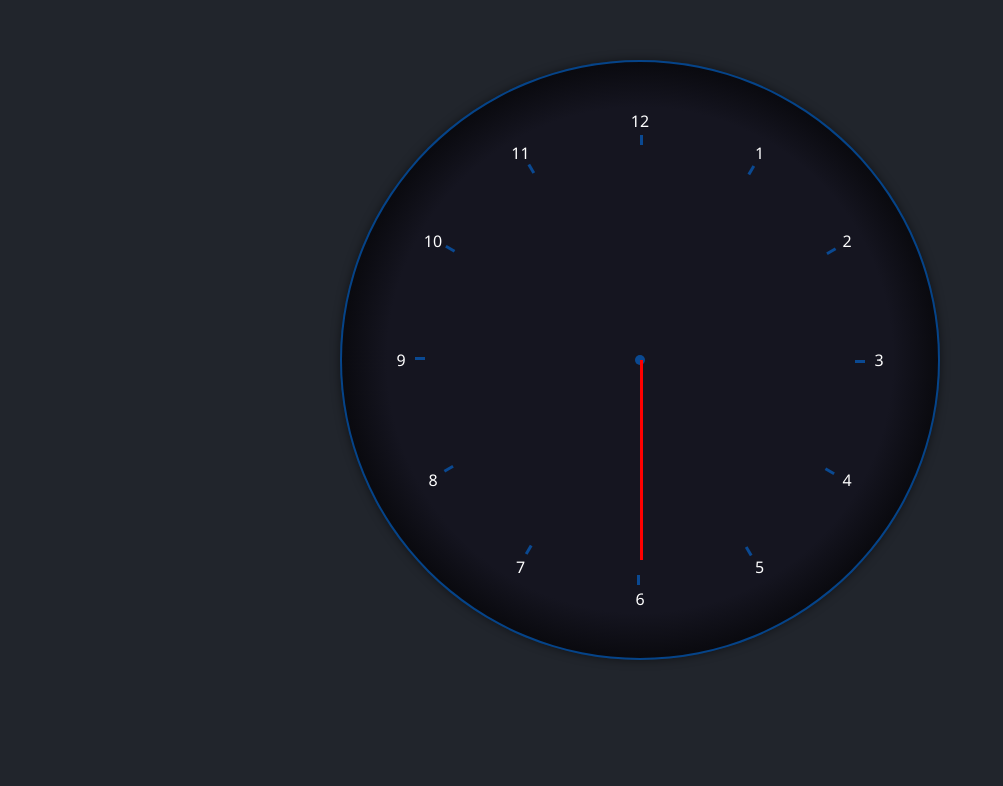
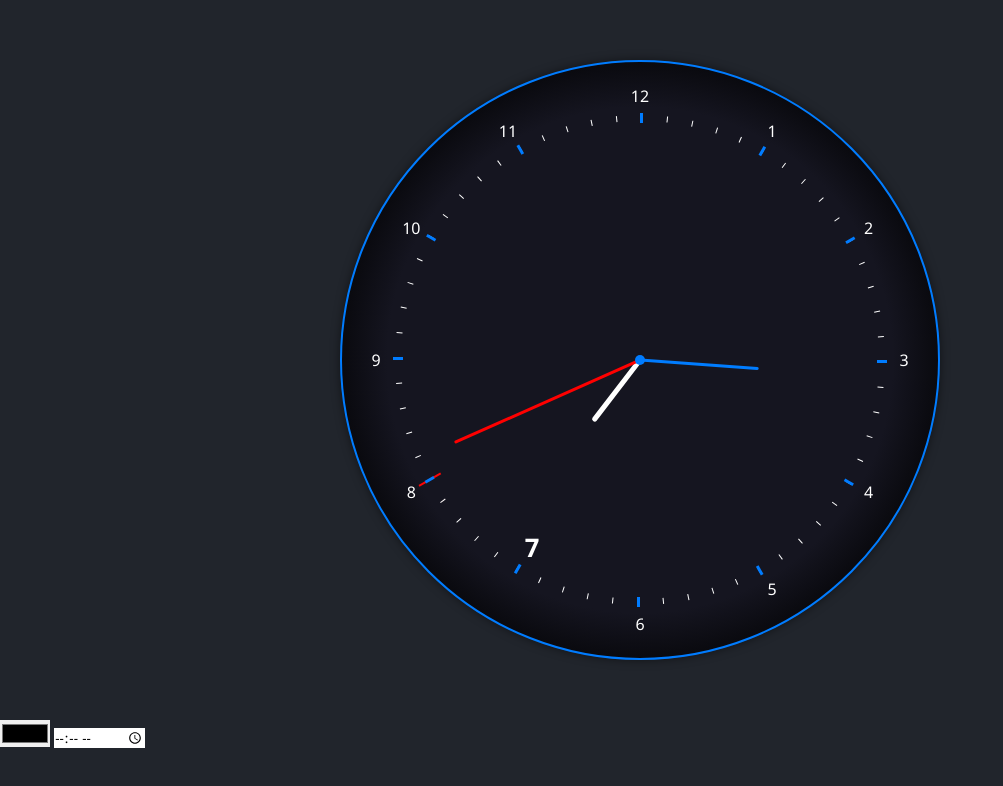
Before and after one commit to tanbir5555/analog-clock, a plain HTML site: page index.html in a window 1280 px wide. Shown: the whole page, without its empty margins (0-1003 px from the left). Drawn offline with Linux system fonts and the light colour scheme.

Commit message:
fully functional

```diff
--- a/index.html
+++ b/index.html
@@ -12,7 +12,8 @@
 
     </div>
 
-
+<input type="color"  onchange="changeTheme(this)">
+<input type="time" onchange="setAlarm(this)">
     <script src="js/js.js"></script>
     <script src="js/clock.js"></script>
 </body>
--- a/js/clock.js
+++ b/js/clock.js
@@ -1,13 +1,24 @@
 let container=s("#clockContainer")
 
-colorTheme="#007cff82"
-
+let colors={
+    colorTheme:'#007cff'
+}
+function changeTheme(color){
+    colors.colorTheme=color.value
+    console.log(color.value)
+    // s("body").style.background=  colors.colorTheme
+    Clock()
+}
 let clockCircle=cr("div")
-clockCircle.setAttribute("style","width:600px;height:600px;border-radius:50%;background:radial-gradient(#151520,#151520,#151520,#151520,#000,#000);box-shadow:0px 0px 10px rgba(0,0,0,0.50);border:2px solid "+colorTheme+";position:relative;")
+let clockCentralDot=cr("div");
+function Clock() {
 
 
-let clockCentralDot=cr("div");
-clockCentralDot.setAttribute("style","width:10px;height:10px;border-radius:50%;background:"+colorTheme+";position:absolute;left:50%;top:50%;transform:translate(-50%,-50%)")
+clockCircle.setAttribute("style","width:600px;height:600px;border-radius:50%;background:radial-gradient(#151520,#151520,#151520,#151520,#000,#000);box-shadow:0px 0px 10px rgba(0,0,0,0.50);border:2px solid "+colors.colorTheme+";position:relative;")
+
+
+
+clockCentralDot.setAttribute("style","width:10px;height:10px;border-radius:50%;background:"+colors.colorTheme+";position:absolute;left:50%;top:50%;transform:translate(-50%,-50%)")
 
 
 //numbers inside clock
@@ -18,14 +29,24 @@ for(let clockNumber=0;clockNumber<12;clockNumber++){
     innerDiv.innerHTML=clockNumber+1
     innerDiv.style.transform="rotate(-"+(clockNumber+1)*30 +"deg)"
     let hiFen=cr('div');
-    hiFen.setAttribute("style", "width:3px;height:10px;background:"+colorTheme+";position:absolute;left:50%;top:5%");
+    setInterval(() => {
+        let date=new Date()
+        hourTime=[0,1,2,3,4,5,6,7,8,9,10,11,12,1,2,3,4,5,6,7,8,9,10,11,12]
+        if(hourTime[date.getHours()]===(clockNumber+1)){
+            innerDiv.style.transform="rotate(-"+(clockNumber+1)*30 +"deg)"+" scale(1.6)"
+            innerDiv.style.fontWeight=600;
+            innerDiv.style.padding="3rem"
+            // innerDiv.style.color=colors.colorTheme
+        }
+    }, 1000);
+    hiFen.setAttribute("style", "width:3px;height:10px;background:"+colors.colorTheme+";position:absolute;left:50%;top:5%");
     // hiFen.style.transform="rotate(-"+(clockNumber+1)*30 +"deg)"
     clockNumberBody.appendChild(hiFen)
     clockNumberBody.appendChild(innerDiv)
     // clockNumberBody.innerHTML=`<div>${clockNumber+1}</div>`
     let deg=(clockNumber+1)*30
 
-    clockNumberBody.setAttribute("style","width:500px;height:500px;text-align:center;transform: translate(-50%,-50%);position:absolute;left:50%;top:50%;")
+    clockNumberBody.setAttribute("style","width:550px;height:550px;text-align:center;transform: translate(-50%,-50%);position:absolute;left:50%;top:50%;z-index:100000000000000")
     clockNumberBody.style.transform="translate(-50%,-50%) rotate("+deg+"deg)"
 
     clockCircle.appendChild(clockNumberBody)
@@ -37,47 +58,119 @@ for(let clockNumber=0;clockNumber<12;clockNumber++){
 
 // clock rotate part
 
-// let hourMark=cr("div")
+let hourMark=cr("div")
+let HMark=cr('div')
+hourMark.setAttribute("style", "width:100%;height:100%;position:absolute;background:#ffff5500")
+HMark.setAttribute("style", "width:5px;height:78px;background:#fff;position:absolute;left:50%;top:37%;z-index:1000;transform:translate(-50%, 0%);border-radius:50px")
+hourMark.appendChild(HMark)
 
 
-// hourMark.setAttribute("style", "width:5px;height:75px;background:#fff;position:absolute;left:50%;top:50%;z-index:1000;transform:translate(-50%,-100%)")
-
-
-// let minMark=cr("div")
-
-
-// minMark.setAttribute("style", "width:4px;height:100px;background:#fff;position:absolute;left:50%;top:50%;z-index:1000;transform:translate(-50%,-100%)")
-
+let MinMark=cr("div")
+let MMark=cr('div')
+MinMark.setAttribute("style", "width:100%;height:100%;position:absolute;background:#ffff5500")
+MMark.setAttribute("style", "width:3px;height:120px;background:"+colors.colorTheme+";position:absolute;left:50%;top:30%;z-index:1000;transform:translate(-50%, 0%);border-radius:50px")
+MinMark.appendChild(MMark)
 
 let secMark=cr("div")
 let SMark=cr('div')
 secMark.setAttribute("style", "width:100%;height:100%;position:absolute;background:#ffff5500")
-SMark.setAttribute("style", "width:3px;height:200px;background:#ff0000;position:absolute;left:50%;top:50%;z-index:1000;")
+SMark.setAttribute("style", "width:3px;height:200px;background:#ff0000;position:absolute;left:50%;top:16%;z-index:1000;transform:translate(-50%, 0%);border-radius:50px")
 secMark.appendChild(SMark)
 function pa(deg){
-    return `rotate(${deg}deg) `
+    return `rotate(${(deg)}deg) `
 }
 
 
 setInterval(function(){
     let date=new Date()
     // let hourDeg=date.getHours()
+    let hourDeg=date.getHours()
+    let MinDeg=date.getMinutes()
     let secDeg=date.getSeconds()
+    let milisecDeg=date.getMilliseconds()
     // hourMark.style.transform=pa(0)
-    // secMark.style.transform=pa((secDeg*360)/60)
+    hourMark.style.transform=pa(((hourDeg*360)/12)+((MinDeg*30)/60))
+    MinMark.style.transform=pa((MinDeg*360)/60+((secDeg*6)/60))
+    secMark.style.transform=pa((secDeg*360)/60+((milisecDeg*6)/1000))
 
-},400)
+},10)
 
 
 
 // clockCircle.appendChild(hourMark)
-// clockCircle.appendChild(minMark)
+clockCircle.appendChild(hourMark)
+clockCircle.appendChild(MinMark)
 clockCircle.appendChild(secMark)
+
+
+
+
+//little dots of each minutes
+
+
+for(let eachDot=1;eachDot<=60;eachDot++){
+    let dotContainer=cr("div")
+    dotContainer.setAttribute("style","height:100%;width:100%;position:absolute;padding:3.5rem")
+    let dots=cr("div")
+    dots.setAttribute("style","width:1px; height:6px;background:#fff;position:absolute;left:50.26%;transform:translate(-50%,-50%);transition:1s")
+    dotContainer.style.transform="rotate("+((360/60)*eachDot)+"deg)"
+    setInterval(() => {
+        let date=new Date()
+        if(date.getSeconds()===eachDot){
+            dots.style.height='25px'
+            dots.style.width='3px'
+            dots.style.background="#ff0000"
+        }else{
+            dots.style.height='6px'
+            dots.style.width='1px'
+            dots.style.background="#fff"
+
+        }
+
+
+
+    }, 300);
+    dotContainer.appendChild(dots)
+    clockCircle.appendChild(dotContainer)
+}
+
+
+
+
+}
+s
+
+
+Clock()
+
+
+function setAlarm(info){
+// console.log(info.value)
+let both=info.value.split(":")
+both=both.map(val=>parseFloat(val))
+
+SetHour=both[0]
+SetMinute=both[1]
+let inter= setInterval(() => {
+    let date=new Date()
+    if(date.getHours()===SetHour && date.getMinutes()===both[1]){
+        let sound =new Audio("sound/2 African Drums Sting.mp3")
+        sound.play();
+        clearInterval(inter)
+    }else{
+
+    }
+}, 1000);
+console.log(both)
+}
+
+
 
 
 function closeAll() {
     clockCircle.appendChild(clockCentralDot)
     container.appendChild(clockCircle)
+    // s("body").appendChild(colorname)
 }
 
 
```
Also changed, not shown: 1 other file.
